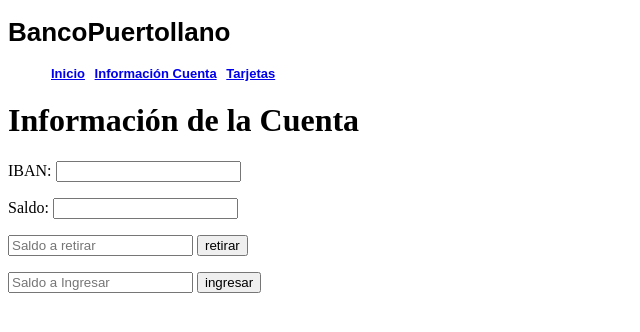
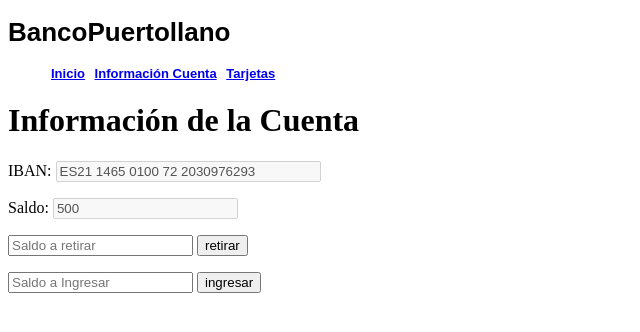
Before and after one commit to NessiTheLakeMonster/PuertoBank, a plain HTML site: page PuertoBank/InfoCuenta.html in a window 1280 px wide. Shown: the whole page, without its empty margins (0-640 px from the left). Drawn offline with Linux system fonts and the light colour scheme.

Commit message:
iban y saldo no se pueden modificar y se muestran por objetos

```diff
--- a/PuertoBank/InfoCuenta.html
+++ b/PuertoBank/InfoCuenta.html
@@ -11,14 +11,15 @@
 </div>
 
 <h1>Información de la Cuenta</h1>
-<p>IBAN: <input type="text"></p>
-<p>Saldo: <input type="number" id="saldo"></p>
+<p>IBAN: <input type="text" disabled id="IBAN" size="30"></p>
+<p>Saldo: <input type="number" id="saldo" disabled></p>
 <p><input type="text" placeholder="Saldo a retirar" id="saldoRetirar"> <input type="button" value="retirar" id="btnRetirar"></p>
 <p><input type="text" placeholder="Saldo a Ingresar" id="saldoIngresar"> <input type="button" value="ingresar"id="btnIngresar"></p>
 <p id="infoOperacion"></p>
 <script src="app2.js"></script>
 <script>
     cargarCabecera('menu')
+    cargarDatos()
 </script>
 </body>
 </html>
--- a/PuertoBank/app2.js
+++ b/PuertoBank/app2.js
@@ -28,7 +28,10 @@ btnRetirar.addEventListener('click', function(event) {
 function cargarCabecera(dest){
     document.getElementById(dest).innerHTML = '   <h1>BancoPuertollano</h1>    <ul>        <li><a href="index.html">Inicio</a></li>        <li><a href="infoCuenta.html">Informaci&#243;n Cuenta</a></li>             <li><a href="tarjetas.html">Tarjetas</a></li>    </ul>'
 }
-
+function cargarDatos(){
+    document.getElementById('IBAN').value = cuenta.IBAN;
+    document.getElementById('saldo').value = cuenta.saldo;
+}
 function ingresarDinero() {
     infoOperacion.textContent = 'Dinero ingresado correctamente : ' + cantIngresar.value;
     infoOperacion.style.color = 'green';
```
